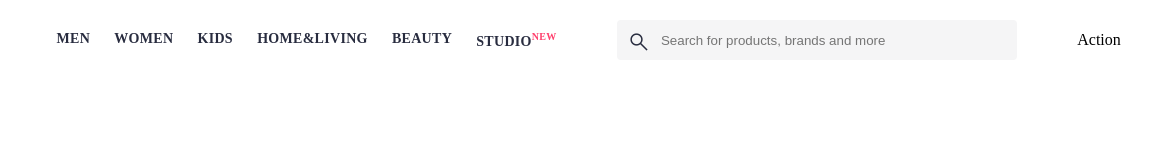
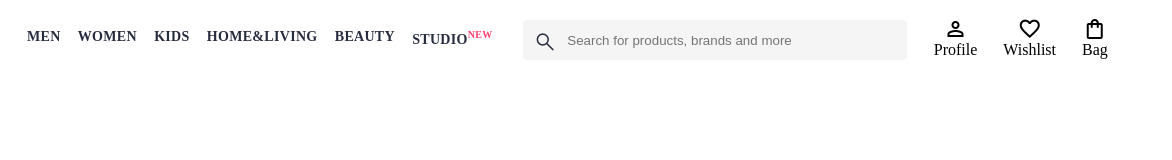
Before and after one commit to DikshaGowda007/Myntra-clone, a plain HTML site: page index.html in a window 1280 px wide. Shown: the full height of the page, 108-1280 px from the left. Drawn offline with nearby package versions, Linux system fonts and the light colour scheme.

Commit message:
Action section

```diff
--- a/index.html
+++ b/index.html
@@ -28,7 +28,56 @@
         </span>
         <input placeholder="Search for products, brands and more" class="search_input">
       </div>
-      <div class="action_bar">Action</div>
+      <div class="action_bar">
+        <div class="action_container">
+            <span class="material-symbols-outlined action_icon">person</span>
+            <span class="action_name">Profile</span>
+        </div>
+
+        <div class="action_container">
+            <span class="material-symbols-outlined action_icon">favorite</span>
+            <span class="action_name">Wishlist</span>
+        </div>
+
+        <div class="action_container">
+            <span class="material-symbols-outlined action_icon">shopping_bag</span>
+            <span class="action_name">Bag</span>
+        </div>
+    </div>
     </header>
+    <!-- <main>
+      <div class="banner_container">
+          <img class="banner_image" src="images/banner.jpg" alt="Main Banner">
+      </div>
+      <div class="category_heading">MEDAL WORTHY BRANDS TO BAG</div>
+      <div class="category_items">
+          <a href="#"><img class="sale_item" src="images/offers/1.png"></a>
+          <a href="#"><img class="sale_item" src="images/offers/2.png"></a>
+          <a href="#"><img class="sale_item" src="images/offers/3.png"></a>
+          <a href="#"><img class="sale_item" src="images/offers/4.png"></a>
+          <a href="#"><img class="sale_item" src="images/offers/5.png"></a>
+          <a href="#"><img class="sale_item" src="images/offers/6.png"></a>
+          <a href="#"><img class="sale_item" src="images/offers/7.png"></a>
+          <a href="#"><img class="sale_item" src="images/offers/8.png"></a>
+          <a href="#"><img class="sale_item" src="images/offers/9.png"></a>
+          <a href="#"><img class="sale_item" src="images/offers/10.png"></a>
+          <a href="#"><img class="sale_item" src="images/offers/11.png"></a>
+          <a href="#"><img class="sale_item" src="images/offers/12.png"></a>
+      </div>
+
+      <div class="category_heading">SHOP BY CATEGORY</div>
+      <div class="category_items">
+          <a href="#"><img class="sale_item" src="images/categories/1.jpg"></a>
+          <a href="#"><img class="sale_item" src="images/categories/2.jpg"></a>
+          <a href="#"><img class="sale_item" src="images/categories/3.jpg"></a>
+          <a href="#"><img class="sale_item" src="images/categories/4.jpg"></a>
+          <a href="#"><img class="sale_item" src="images/categories/5.jpg"></a>
+          <a href="#"><img class="sale_item" src="images/categories/6.jpg"></a>
+          <a href="#"><img class="sale_item" src="images/categories/7.jpg"></a>
+          <a href="#"><img class="sale_item" src="images/categories/8.jpg"></a>
+          <a href="#"><img class="sale_item" src="images/categories/9.jpg"></a>
+          <a href="#"><img class="sale_item" src="images/categories/10.jpg"></a>
+      </div>
+  </main> -->
   </body>
 </html>
--- a/scss/components/_header.scss
+++ b/scss/components/_header.scss
@@ -10,6 +10,7 @@ header {
     align-items: center;
     background-color: #ffffff;
     height: 80px;
+    margin-bottom: 45px;
 
     .logo_container {
         margin-left: 4%;
@@ -24,7 +25,7 @@ header {
     .nav_bar {
         display: flex;
         min-width: 500px;
-        justify-content: space-between;
+        justify-content: space-evenly;
 
         a {
             font-size: 14px;
@@ -33,7 +34,11 @@ header {
             font-weight: 700;
             text-transform: uppercase;
             text-decoration: none;
-
+            padding: 30px 0;
+            border-bottom: 4px solid #ffffff;
+            &:hover {
+                border-bottom: 4px solid #f54e77;
+            }
             &:last-child:after {
                 vertical-align: super;
                 content: "New";
@@ -48,7 +53,8 @@ header {
         display: flex;
         align-items: center;
         height: 40px;
-        min-width: 400px;
+        min-width: 200px;
+        width: 30%;
 
         .search_icon {
             box-sizing: content-box;
@@ -76,6 +82,20 @@ header {
 
     // Actionbar
     .action_bar {
+        display: flex;
+        min-width: 200px;
+        justify-content: space-around;
         margin-right: 4%;
+        .action_container {
+            display: flex;
+            flex-direction: column;
+            align-items: center;
+            // justify-content: space-between;
+            padding: 15px 0;
+            border-bottom: 4px solid #ffffff;
+        }
+        .action_container:first-child:hover {
+            border-bottom: 4px solid #f54e77;
+        }
     }
 }
```
Also changed, not shown: css/style.css, 1 other file.
